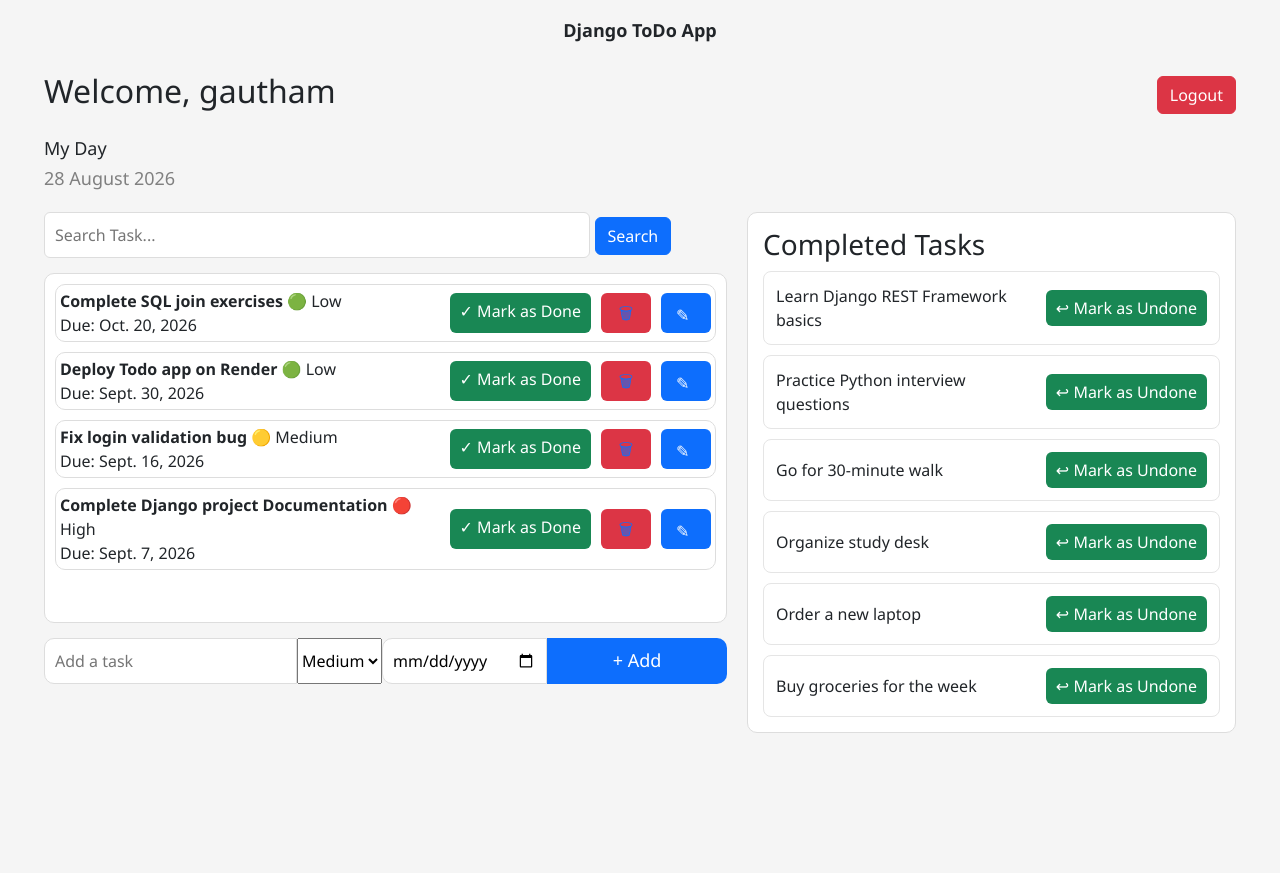
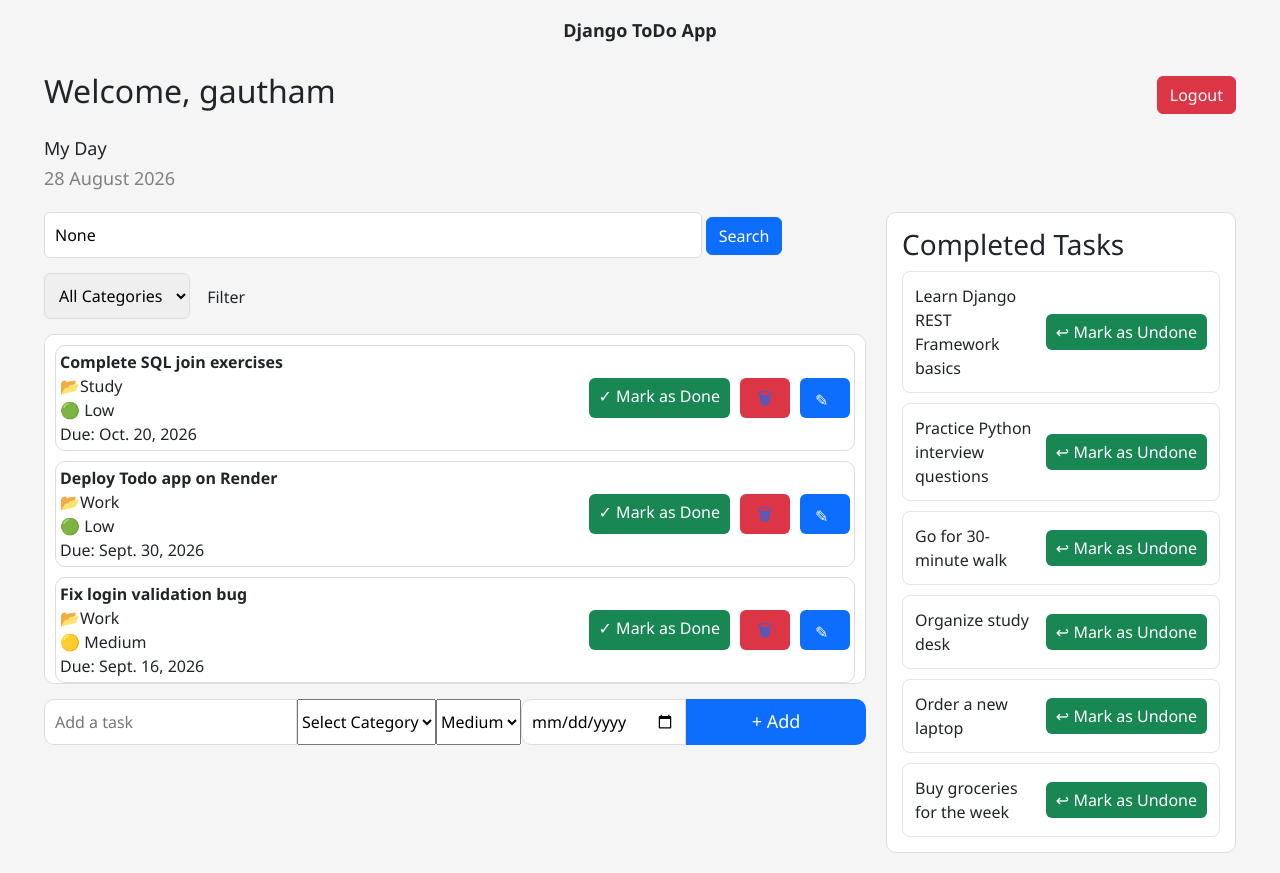
Before and after one commit to Gautham562/todo, a Django app: page / in a window 1280 px wide. Before the commit the page ends 733 px from the top, so only its background shows below. Run offline with Django 5.2, Linux system fonts and the light colour scheme; a user stored in the database is signed in; data comes from the database, SQL or seed files in the repository; both versions use the stored data as it was after the commit.

Commit message:
Add task categoies and category filtering

```diff
--- a/templates/home.html
+++ b/templates/home.html
@@ -192,14 +192,27 @@ body{
         <!-- Pending Tasks -->
         <div class="left-panel">
 <form method="GET" style="margin-bottom: 15px;">
-    <input type="text" name="q" value="{{ quey }}" placeholder="Search Task..." style="padding: 10px; width: 80%;border: 1px solid #ddd;border-radius: 6px;">
+    <input type="text" name="q" value="{{ query }}" placeholder="Search Task..." style="padding: 10px; width: 80%;border: 1px solid #ddd;border-radius: 6px;">
     <button type="submit" class="btn btn-primary">Search</button>
+</form>
+<form method="GET" style="margin-bottom: 15px;">
+<select name="category" style="padding: 10px; border: 1px solid #ddd; border-radius: 6px;">
+    <option value="">All Categories</option>
+    {% for category in categories %}
+    <option value="{{ category.id }}">{{ category.name }}</option>
+    {% endfor %}
+</select>
+<button type="submit" class="btn btn-primay">Filter</button>
+
 </form>
             <div class="task-list">
                 {% for task in tasks %}
                 <div class="task-card">
                     <span>
     <strong>{{ task.task }}</strong>
+    <br>
+       📂{{ task.category.name}}
+    <br>
     {% if task.priority == 'High' %}
         🔴 High
     {% elif task.priority == 'Medium' %}
@@ -226,7 +239,12 @@ body{
            <form method="POST" action="{% url 'addTask' %}" class="add-task">
             {% csrf_token %}
           <input type="text" name="task" placeholder="Add a task" required>
-
+<select name="category" required>
+    <option value="">Select Category</option>
+    {% for category in categories %}
+    <option value="{{ category.id }}">{{ category.name }}</option>
+    {% endfor %}
+</select>
     <select name="priority">
         <option value="High">High</option>
         <option value="Medium" selected>Medium</option>
--- a/todo/admin.py
+++ b/todo/admin.py
@@ -1,8 +1,9 @@
 from django.contrib import admin
-from .models import Task
+from .models import Task,Category
 # Register your models here.
 
 class TaskAdmin(admin.ModelAdmin):
       list_display=('task','is_completed','updated_at')
       search_fields=('task',)
 admin.site.register(Task,TaskAdmin)
+admin.site.register(Category)
--- a/todo/models.py
+++ b/todo/models.py
@@ -1,5 +1,13 @@
 from django.db import models
 from django.contrib.auth.models import User
+
+
+class Category(models.Model):
+    name = models.CharField(max_length=100)
+
+    def __str__(self):
+        return self.name
+
 
 class Task(models.Model):
 
@@ -16,6 +24,13 @@ class Task(models.Model):
     )
 
     task = models.CharField(max_length=200)
+
+    category = models.ForeignKey(
+        Category,
+        on_delete=models.SET_NULL,
+        null=True,
+        blank=True
+    )
 
     priority = models.CharField(
         max_length=10,
--- a/todo_main/views.py
+++ b/todo_main/views.py
@@ -1,14 +1,14 @@
 from django.shortcuts import render, redirect
-from todo.models import Task
+from todo.models import Task, Category
 from django.contrib.auth import login
 from django.contrib.auth.decorators import login_required
 from todo.forms import RegisterForm
-
 
 @login_required
 def home(request):
 
     query = request.GET.get('q')
+    category = request.GET.get('category')
 
     tasks = Task.objects.filter(
         user=request.user,
@@ -22,14 +22,22 @@ def home(request):
 
     if query:
         tasks = tasks.filter(task__icontains=query)
-
         completed_tasks = completed_tasks.filter(
             task__icontains=query
         )
 
+    if category:
+        tasks = tasks.filter(category_id=category)
+        completed_tasks = completed_tasks.filter(
+            category_id=category
+        )
+
+    categories = Category.objects.all()
+
     context = {
         'tasks': tasks,
         'completed_tasks': completed_tasks,
+        'categories': categories,
         'query': query,
     }
 
```
Also changed, not shown: todo/views.py (+7 -4 lines), db.sqlite3, todo/migrations/0004_category_task_category.py (added).
